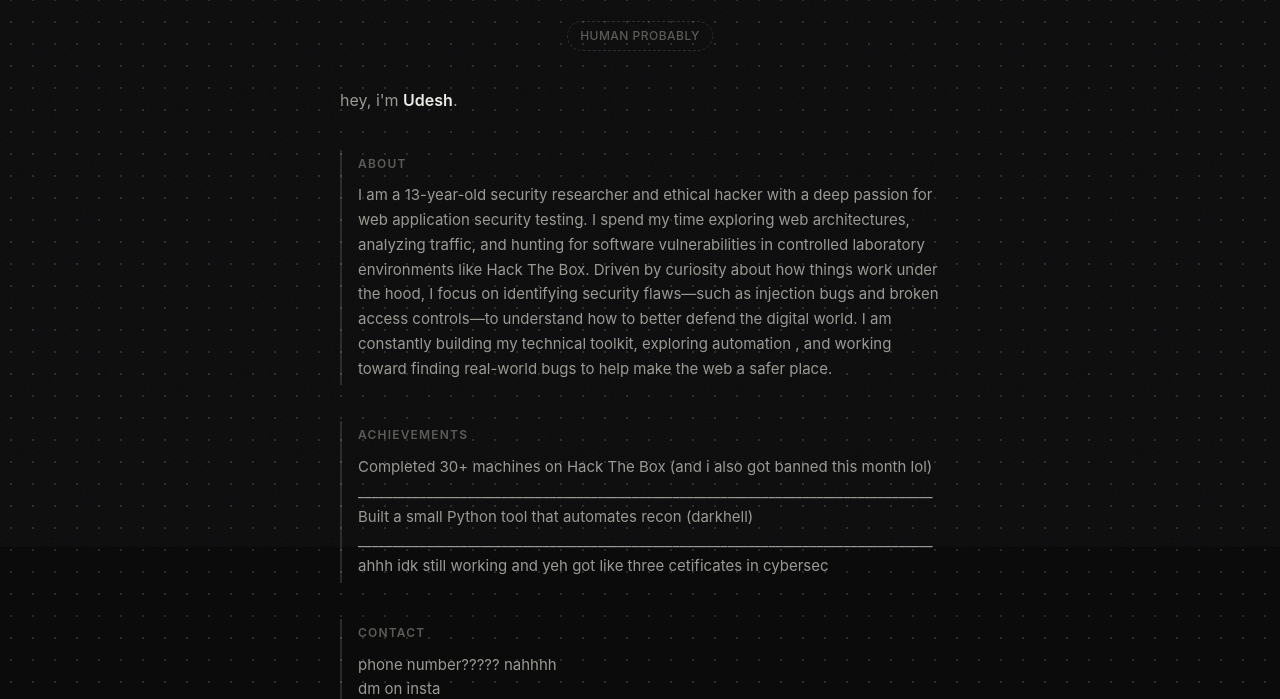
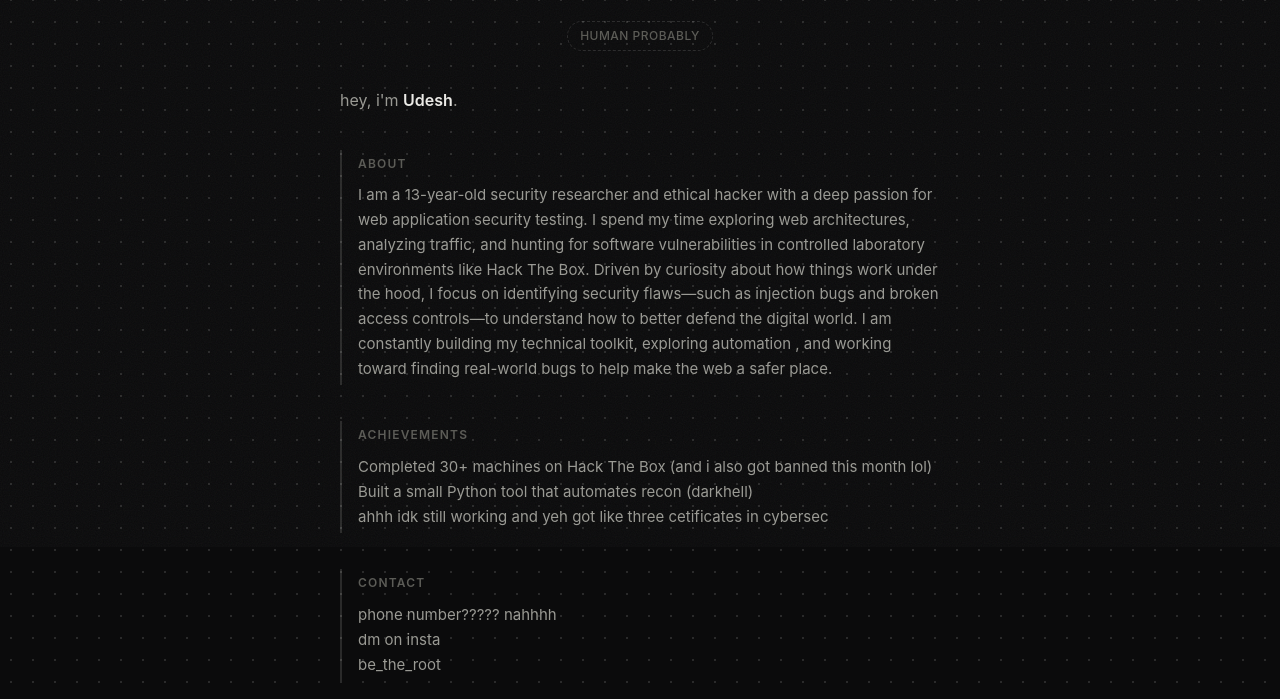
Before and after one commit to be-the-root/crackedweb, a plain HTML site: page index.html in a window 1280 px wide. Shown: the part 253-952 px from the top of the page. Drawn offline with Linux system fonts and the light colour scheme.

Commit message:
Refactor achievements section in index.html
Removed unnecessary horizontal lines and cleaned up text.

```diff
--- a/index.html
+++ b/index.html
@@ -69,11 +69,8 @@
       <section class="stub">
         <h2>achievements</h2>
         <p>Completed 30+ machines on Hack The Box (and i also got banned this month lol)</p>
-        <p>____________________________________________________________________________________</p>
         <p>Built a small Python tool that automates recon (darkhell)</p>
-        <p>____________________________________________________________________________________</p>
-        <p>ahhh idk still working and yeh got like three cetificates in cybersec
-
+        <p>ahhh idk still working and yeh got like three cetificates in cybersec</p>
       </section>
 
       <section class="stub">
```
